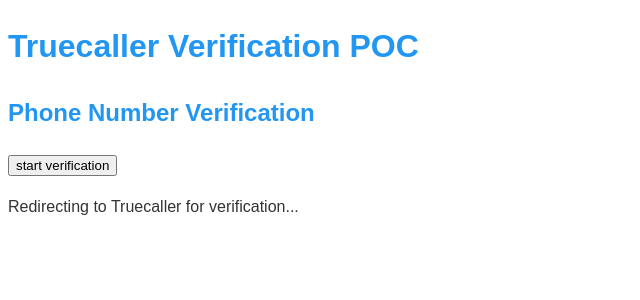
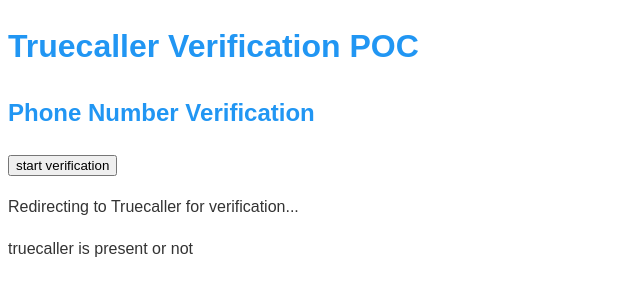
Before and after one commit to Nakul10Soral/truecallerSDK, a Next.js app: page / in a window 1280 px wide. Shown: the top 300 px of the page, without its empty margins (0-640 px from the left). Built offline with nearby package versions, Linux system fonts and the light colour scheme.

Commit message:
Update TruecallerDeepLink.js

```diff
--- a/src/components/TruecallerDeepLink.js
+++ b/src/components/TruecallerDeepLink.js
@@ -21,10 +21,13 @@
             // }
         // }, 3000);
         const handleVisibilityChange = () => {
+            const colorDiv = document.getElementById('truecallerdiv');
           if (document.visibilityState === 'visible') {
-                console.log("nahi hai truecaller")
+                console.log("hai truecaller")
+              colorDiv.style.backgroundColor = "green"
           } else {
                 console.log("nahi hai truecaller")
+              colorDiv.style.backgroundColor = "red"
                 }
         };
         document.addEventListener('visibilitychange', handleVisibilityChange);
@@ -44,6 +47,9 @@
             <h2>Phone Number Verification</h2>
             <button onClick={triggerTruecallerVerification} >start verification</button>
             <p>{verificationStatus || 'Redirecting to Truecaller for verification...'}</p>
+            <div id="truecallerdiv">
+                truecaller is present or not
+            </div>
         </div>
     );
 };
```
